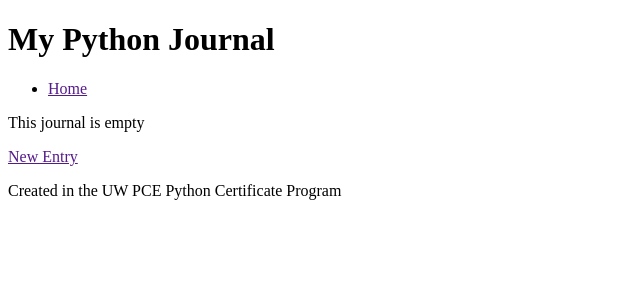
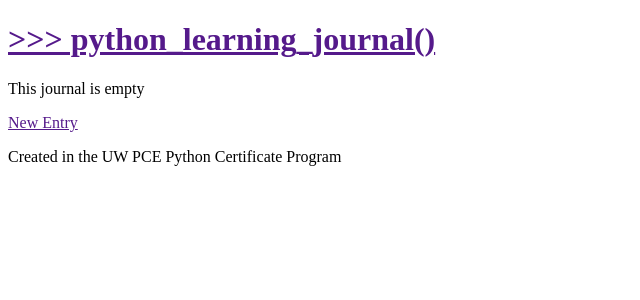
Before and after one commit to robalford/learning_journal, a Python web app: template learning_journal/templates/list.jinja2 in a window 1280 px wide. Shown: the top 300 px of the page, without its empty margins (0-640 px from the left). Run offline with Jinja, Linux system fonts and the light colour scheme; the template is opened without the code that fills it, so the values that code supplies are empty.

Commit message:
commented out  nav for now and made title a link to route back to home

```diff
--- a/learning_journal/forms.py
+++ b/learning_journal/forms.py
@@ -11,7 +11,7 @@ class EntryCreateForm(Form):
         'Entry body',
         [validators.Length(min=1)],
         filters=[strip_filter])
-# use inheritance here
+# use inheritance here?
 class EntryEditForm(Form):
     id = HiddenField('Entry ID') # add validators?
     title = TextField(
--- a/learning_journal/templates/layout.jinja2
+++ b/learning_journal/templates/layout.jinja2
@@ -2,15 +2,15 @@
 <html lang="en">
   <head>
     <meta charset="utf-8">
-    <title>Python Learning Journal</title>
+    <title>&gt;&gt;&gt; python_learning_journal()</title>
     <!--[if lt IE 9]><script src="http://html5shiv.googlecode.com/svn/trunk/html5.js"></script><![endif]-->
     <link href="{{ request.static_path('learning_journal:static/styles.css') }}" rel="stylesheet">
     <link href='https://fonts.googleapis.com/css?family=Inconsolata' rel='stylesheet' type='text/css'>
   </head>
   <body>
     <header>
-      <h1 id="site-title">My Python Journal</h1>
-      <nav><ul><li><a href="{{ request.route_url('home') }}">Home</a></li></ul></nav>
+      <h1 id="site-title"><a href="{{ request.route_url('home') }}">&gt;&gt;&gt; python_learning_journal()</a></h1>
+      <!-- <nav><ul><li><a href="{{ request.route_url('home') }}">Home</a></li></ul></nav> -->
     </header>
     <main>
       <section id="content">{% block body %}{% endblock %}</section>
```
